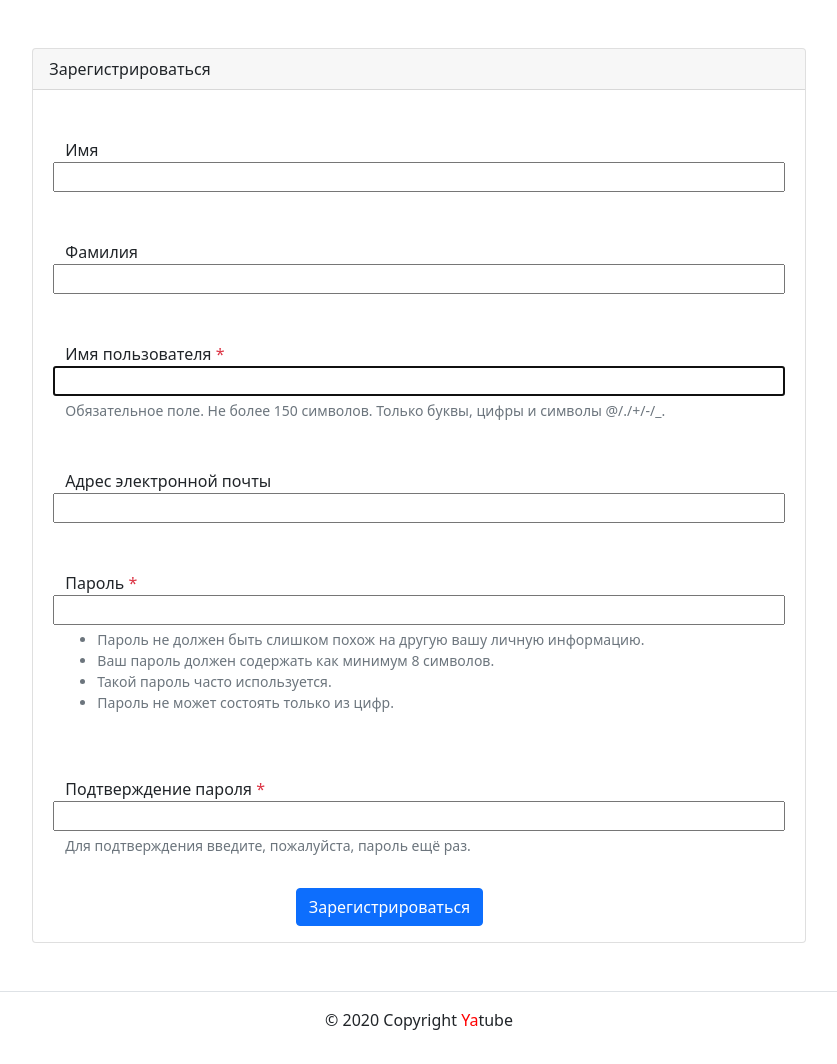
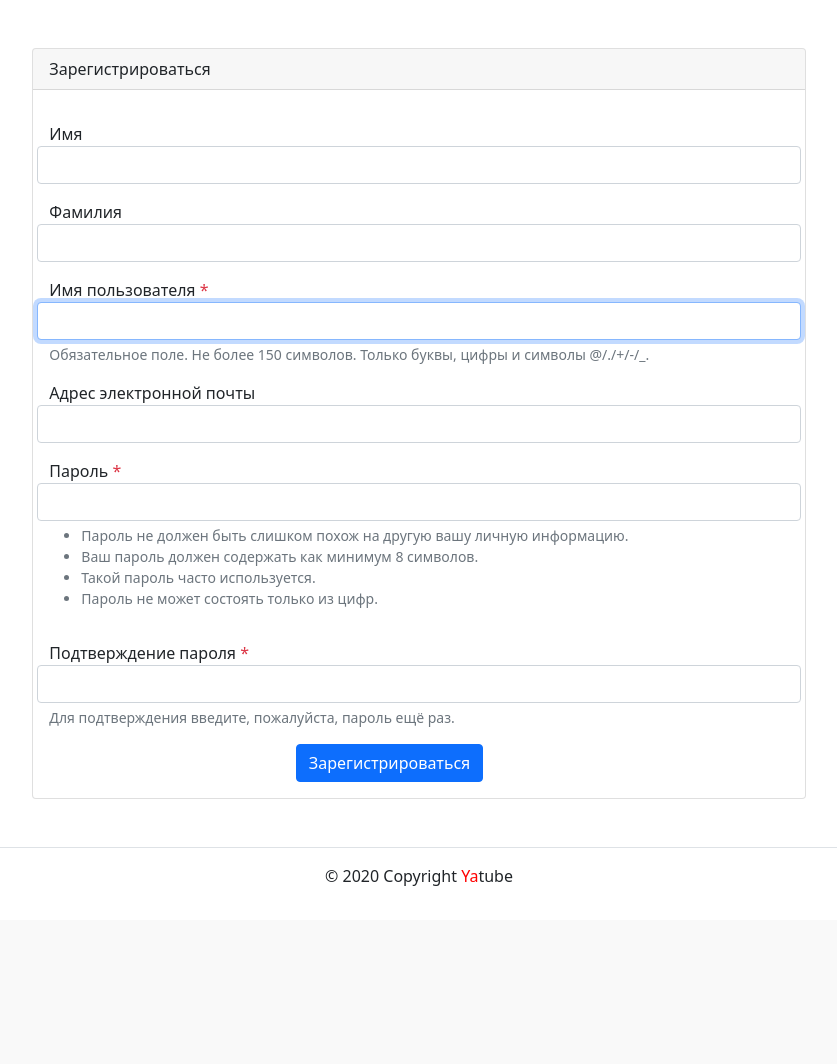
Before and after one commit to CapitainFan/hw02_community, a Django app: page /auth/signup/ in a window 1280 px wide. Shown: the part 56-1120 px from the top of the page, without its empty margins (221-1058 px from the left). After the commit the page ends 942 px from the top, so only its background shows below. Run offline with Django 3.2, Linux system fonts and the light colour scheme; some libraries are stand-ins or nearby versions.

Commit message:
added core

```diff
--- a/yatube/templates/users/signup.html
+++ b/yatube/templates/users/signup.html
@@ -4,10 +4,9 @@
   <div class="row justify-content-center">
     <div class="col-md-8 p-5">
       <div class="card">
-        <div class="card-header">
-          Зарегистрироваться
-        </div>
+        <div class="card-header">Зарегистрироваться</div>
           <div class="card-body">
+          {% load user_filters %} {# Загружаем фильтры #}
               {% if form.errors %}
                   {% for field in form %}
                     {% for error in field.errors %}
@@ -25,17 +24,23 @@
 
               <form method="post" action="{% url 'users:signup' %}">
               {% csrf_token %}
+
+              {# Выводим поля в цикле, по отдельности #}
               {% for field in form %}
-              <div class="form-group row my-3 p-3">
+                <div class="form-group row my-3">
                   <label for="{{ field.id_for_label }}">
                     {{ field.label }}
                       {% if field.field.required %}
                         <span class="required text-danger">*</span>
                       {% endif %}
                   </label>
-                {{ field }}
+                  {# К полю ввода добавляем атрибут class #}
+                  {{ field|addclass:'form-control' }}
                     {% if field.help_text %}
-                  <small id="{{ field.id_for_label }}-help" class="form-text text-muted">
+                      <small
+                         id="{{ field.id_for_label }}-help"
+                         class="form-text text-muted"
+                      >
                         {{ field.help_text|safe }}
                       </small>
                     {% endif %}
```
Lines whose indentation alone changed are shown as unchanged.
